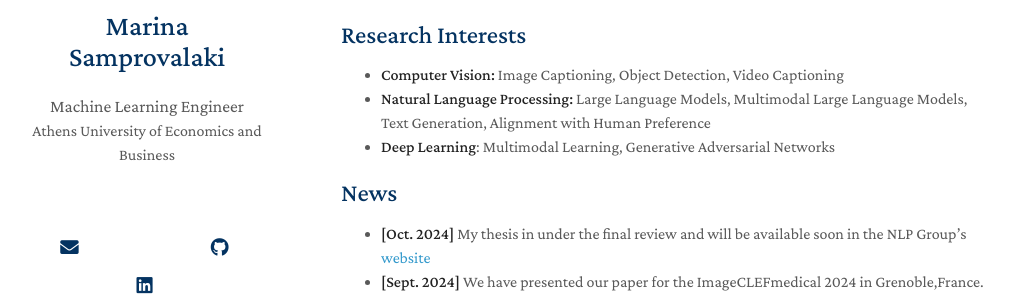
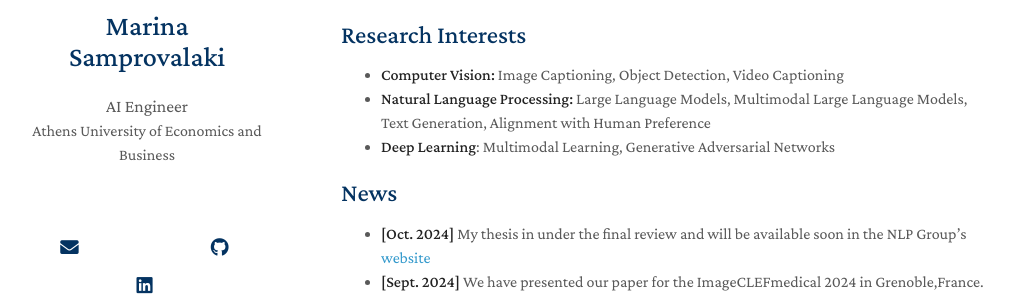
Before and after one commit to msamprovalaki/msamprovalaki.github.io, a Jekyll site: the page built from index.md, in a window 1280 px wide. Shown: the part 204-500 px from the top of the page, without its empty margins (129-1150 px from the left). Built offline with Jekyll 4.4.1, drawn with Linux system fonts in a browser that asks for light colours; nearby versions of some CDN libraries; a style sheet for code colours, icons or effects is not loaded; our own code applies the rules of GitHub Pages for plain Markdown files.

```diff
--- a/_config.yml
+++ b/_config.yml
@@ -1,7 +1,7 @@
 # Basic Information
 title: Marina Samprovalaki
 # email: marina.samprovalaki@gmail.com
-position: Machine Learning Engineer
+position: AI Engineer
 affiliation: Athens University of Economics and Business
 address: Athens, Greece
 
```
